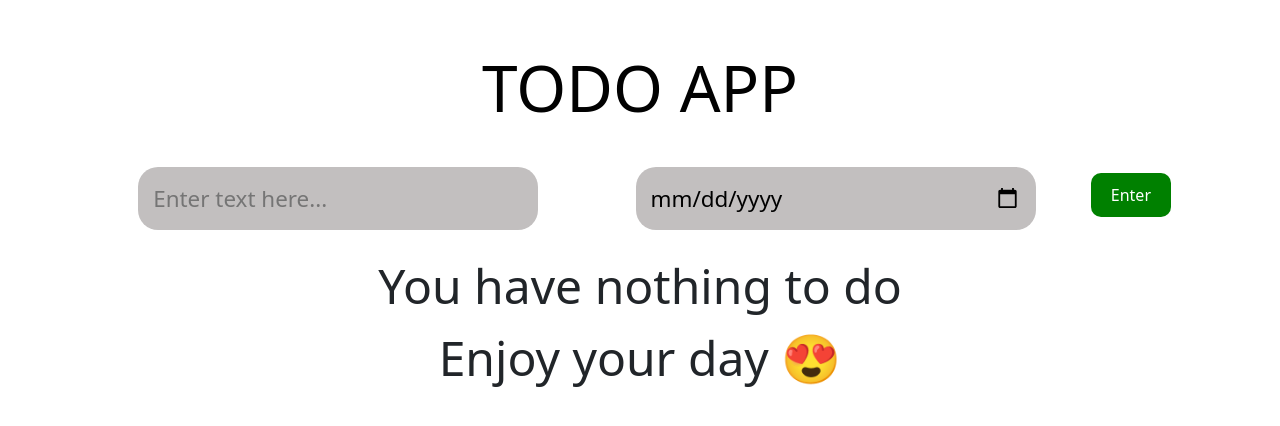
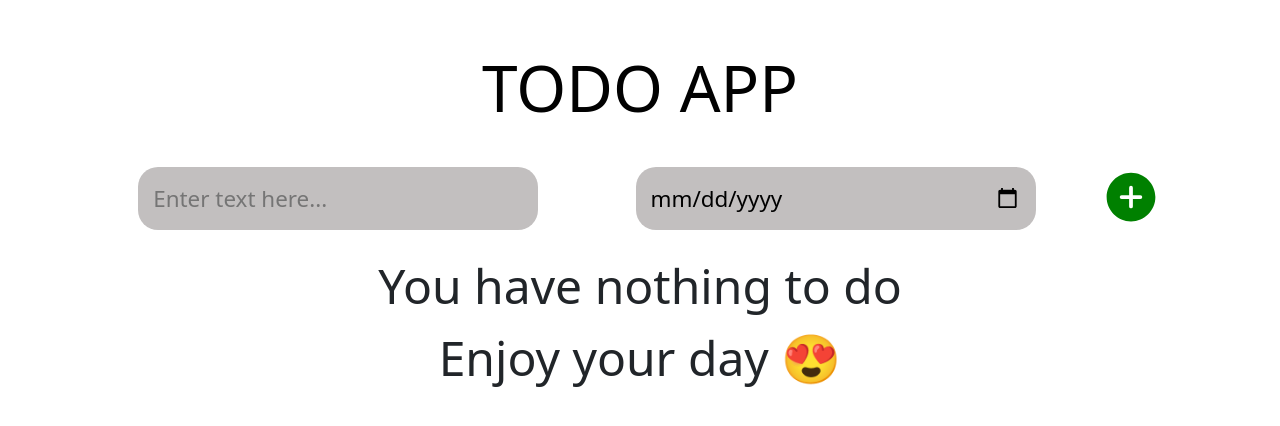
Before and after one commit to alimusahaf114/React.js-Learning-files, a React (Vite) app in the folder Projects/todo-app-version-2/: page / in a window 1280 px wide. Shown: the top 426 px of the page. Built offline with nearby package versions, Linux system fonts and the light colour scheme.

Commit message:
Added icon for Add BUTTON and Delete Button

```diff
--- a/Projects/todo-app-version-2/package.json
+++ b/Projects/todo-app-version-2/package.json
@@ -12,7 +12,8 @@
   "dependencies": {
     "bootstrap": "^5.3.3",
     "react": "^18.3.1",
-    "react-dom": "^18.3.1"
+    "react-dom": "^18.3.1",
+    "react-icons": "^5.3.0"
   },
   "devDependencies": {
     "@eslint/js": "^9.9.0",
--- a/Projects/todo-app-version-2/src/App.jsx
+++ b/Projects/todo-app-version-2/src/App.jsx
@@ -8,7 +8,6 @@ function App() {
   const [todoItems, setTodoItems] = useState([]);
 
   const handleNewItem = (itemName, itemDueDate) => {
-    console.log(`New Item is Added ${itemName} Date: ${itemDueDate}`);
     const newTodoItems = [...todoItems, { name: itemName, Date: itemDueDate }];
     setTodoItems(newTodoItems);
   };
--- a/Projects/todo-app-version-2/src/Components/EnterTodo.jsx
+++ b/Projects/todo-app-version-2/src/Components/EnterTodo.jsx
@@ -1,8 +1,9 @@
 import styles from "./EnterTodo.module.css";
+import { IoAddCircle } from "react-icons/io5";
 import { useState } from "react";
 function EnterTodo({ onNewItem }) {
-  const [todoName, setTodoName] = useState();
-  const [dueDate, setDueDate] = useState();
+  const [todoName, setTodoName] = useState("");
+  const [dueDate, setDueDate] = useState("");
 
   const handleNameChange = (event) => {
     setTodoName(event.target.value);
@@ -38,13 +39,10 @@ function EnterTodo({ onNewItem }) {
           />
         </div>
         <div className="col-2">
-          <button
-            type="button"
+          <IoAddCircle
             className={styles["button1"]}
             onClick={handleButtonClicked}
-          >
-            Enter
-          </button>
+          />
         </div>
       </div>
     </>
--- a/Projects/todo-app-version-2/src/Components/EnterTodo.module.css
+++ b/Projects/todo-app-version-2/src/Components/EnterTodo.module.css
@@ -17,13 +17,13 @@
 }
 
 .button1 {
-  min-width: 80px;
-  margin-top: 6px;
-  background-color: green;
-  padding: 10px;
-  color: white;
+  min-width: 30px;
   border: none;
-  border-radius: 10px;
+  color: green;
+  font-size: 60px;
+}
+.button1:hover {
+  cursor: pointer;
 }
 .row {
   margin-top: 10px;
--- a/Projects/todo-app-version-2/src/Components/TodoData.jsx
+++ b/Projects/todo-app-version-2/src/Components/TodoData.jsx
@@ -1,4 +1,5 @@
 import styles from "./TodoData.module.css";
+import { MdDelete } from "react-icons/md";
 function TodoData({ todoItem, todoDate, onDeleteClick }) {
   return (
     <>
@@ -10,13 +11,10 @@ function TodoData({ todoItem, todoDate, onDeleteClick }) {
           <li className={styles.inp1}>{todoDate}</li>
         </div>
         <div className="col-2">
-          <button
-            type="button"
+          <MdDelete
             className={styles["button"]}
             onClick={() => onDeleteClick(todoItem)}
-          >
-            Delete
-          </button>
+          />
         </div>
       </div>
     </>
--- a/Projects/todo-app-version-2/src/Components/TodoData.module.css
+++ b/Projects/todo-app-version-2/src/Components/TodoData.module.css
@@ -1,12 +1,11 @@
 .button {
-  min-width: 80px;
-  margin-top: 7px;
-  background-color: rgb(180, 4, 4);
-  padding: 10px;
-  color: white;
-  margin-left: 0px;
+  min-width: 30px;
   border: none;
-  border-radius: 10px;
+  color: red;
+  font-size: 60px;
+}
+.button:hover {
+  cursor: pointer;
 }
 .inp1 {
   width: 400px;
--- a/Projects/todo-app-version-2/src/Components/TodoItems.jsx
+++ b/Projects/todo-app-version-2/src/Components/TodoItems.jsx
@@ -5,7 +5,7 @@ const TodoItems = ({ todoItems , onDeleteClick }) => {
     <div className="items-container">
       {todoItems.map((item) => (
         <TodoData
-          key={item}
+          key={item.name}
           todoItem={item.name}
           todoDate={item.Date}
           onDeleteClick={onDeleteClick}
```
Also changed, not shown: 1 other file (tests, documents, lock files or other folders).
